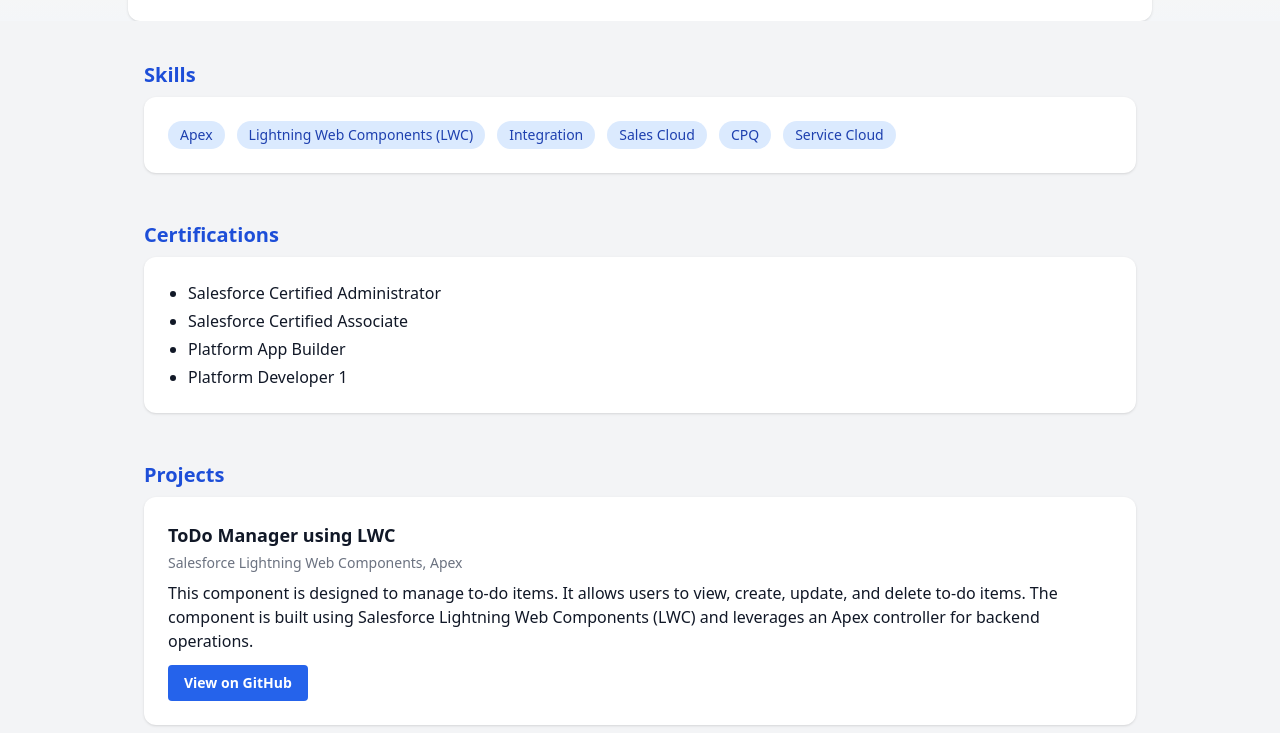
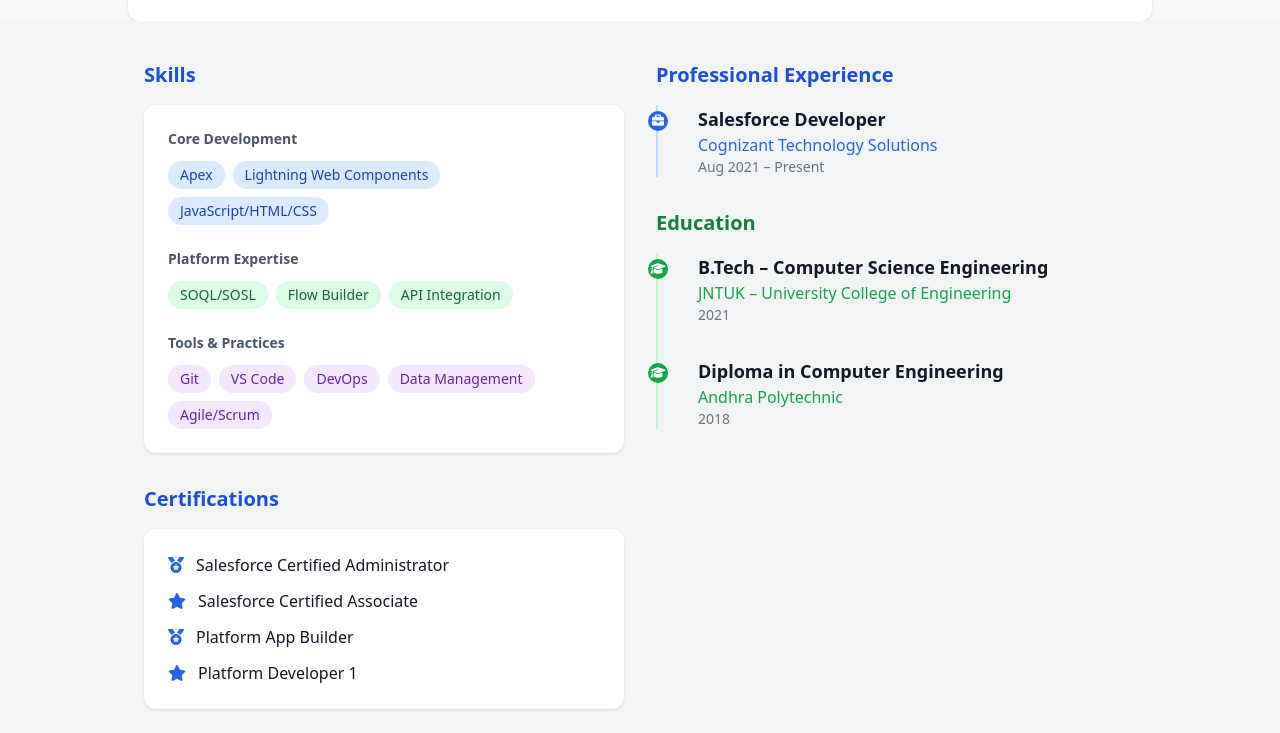
Before and after one commit to josephkishoresfdev/JosephKishorePortfolio, a plain HTML site: page index.html in a window 1280 px wide. Shown: the part 527-1260 px from the top of the page. Drawn offline with nearby package versions, Linux system fonts and the light colour scheme.

Commit message:
Update index.html for version2

```diff
--- a/index.html
+++ b/index.html
@@ -111,29 +111,127 @@
     </div>
     <!-- Skills Section -->
     <main class="relative max-w-5xl mx-auto px-4 py-10 space-y-12">
+        <!-- Main two-column layout -->
+        <div class="flex flex-col md:flex-row md:space-x-8 space-y-8 md:space-y-0">
+            <!-- Left Column: Skills & Certifications -->
+            <div class="md:w-1/2 space-y-8">
+                <!-- Skills section -->
                 <section>
-            <h2 class="text-xl font-semibold mb-2 text-blue-700">Skills</h2>
-            <div class="bg-white rounded-xl shadow p-6 flex flex-wrap gap-3">
-                <span class="bg-blue-100 text-blue-800 font-medium px-3 py-1 rounded-full text-sm">Apex</span>
-                <span class="bg-blue-100 text-blue-800 font-medium px-3 py-1 rounded-full text-sm">Lightning Web
-                    Components (LWC)</span>
-                <span class="bg-blue-100 text-blue-800 font-medium px-3 py-1 rounded-full text-sm">Integration</span>
-                <span class="bg-blue-100 text-blue-800 font-medium px-3 py-1 rounded-full text-sm">Sales Cloud</span>
-                <span class="bg-blue-100 text-blue-800 font-medium px-3 py-1 rounded-full text-sm">CPQ</span>
-                <span class="bg-blue-100 text-blue-800 font-medium px-3 py-1 rounded-full text-sm">Service Cloud</span>
+                    <h2 class="text-xl font-semibold mb-4 text-blue-700">Skills</h2>
+                    <div class="bg-white rounded-xl shadow p-6">
+                        <!-- Core Development Skills -->
+                        <div class="mb-6">
+                            <h3 class="text-sm font-semibold text-gray-600 mb-3">Core Development</h3>
+                            <div class="flex flex-wrap gap-2">
+                                <span class="bg-blue-100 text-blue-800 font-medium px-3 py-1 rounded-full text-sm">Apex
+                                </span>
+                                <span class="bg-blue-100 text-blue-800 font-medium px-3 py-1 rounded-full text-sm">Lightning
+                                    Web Components</span>
+                                <span class="bg-blue-100 text-blue-800 font-medium px-3 py-1 rounded-full text-sm">JavaScript/HTML/CSS
+                                </span>
+                            </div>
+                        </div>
+
+                        <!-- Platform Expertise -->
+                        <div class="mb-6">
+                            <h3 class="text-sm font-semibold text-gray-600 mb-3">Platform Expertise</h3>
+                            <div class="flex flex-wrap gap-2">
+                                <span class="bg-green-100 text-green-800 font-medium px-3 py-1 rounded-full text-sm">SOQL/SOSL
+                                </span>
+                                <span class="bg-green-100 text-green-800 font-medium px-3 py-1 rounded-full text-sm">Flow
+                                    Builder</span>
+                                <span class="bg-green-100 text-green-800 font-medium px-3 py-1 rounded-full text-sm">API
+                                    Integration</span>
+                            </div>
+                        </div>
+
+                        <!-- Tools & Practices -->
+                        <div>
+                            <h3 class="text-sm font-semibold text-gray-600 mb-3">Tools & Practices</h3>
+                            <div class="flex flex-wrap gap-2">
+                                <span class="bg-purple-100 text-purple-800 font-medium px-3 py-1 rounded-full text-sm">Git</span>
+                                <span class="bg-purple-100 text-purple-800 font-medium px-3 py-1 rounded-full text-sm">VS Code</span>
+                                <span class="bg-purple-100 text-purple-800 font-medium px-3 py-1 rounded-full text-sm">DevOps</span>
+                                <span class="bg-purple-100 text-purple-800 font-medium px-3 py-1 rounded-full text-sm">Data Management</span>
+                                <span class="bg-purple-100 text-purple-800 font-medium px-3 py-1 rounded-full text-sm">Agile/Scrum</span>
+                            </div>
+                        </div>
                     </div>
                 </section>
+
+                <!-- Certifications section -->
                 <section>
-            <h2 class="text-xl font-semibold mb-2 text-blue-700">Certifications</h2>
+                    <h2 class="text-xl font-semibold mb-4 text-blue-700">Certifications</h2>
                     <div class="bg-white rounded-xl shadow p-6">
-                <ul class="list-disc pl-5 space-y-1">
-                    <li>Salesforce Certified Administrator</li>
-                    <li>Salesforce Certified Associate</li>
-                    <li>Platform App Builder</li>
-                    <li>Platform Developer 1</li>
+                        <ul class="space-y-3">
+                            <li class="flex items-center gap-3">
+                                <i class="fa fa-medal text-blue-600"></i>
+                                <span>Salesforce Certified Administrator</span>
+                            </li>
+                            <li class="flex items-center gap-3">
+                                <i class="fa fa-star text-blue-600"></i>
+                                <span>Salesforce Certified Associate</span>
+                            </li>
+                            <li class="flex items-center gap-3">
+                                <i class="fa fa-medal text-blue-600"></i>
+                                <span>Platform App Builder</span>
+                            </li>
+                            <li class="flex items-center gap-3">
+                                <i class="fa fa-star text-blue-600"></i>
+                                <span>Platform Developer 1</span>
+                            </li>
                         </ul>
                     </div>
                 </section>
+            </div>
+
+            <!-- Right Column: Experience & Education -->
+            <div class="md:w-1/2 space-y-8">
+                <!-- Experience Timeline -->
+                <section>
+                    <h2 class="text-xl font-semibold mb-4 text-blue-700 px-6 md:px-0">Professional Experience</h2>
+                    <div class="relative pl-6 border-l-2 border-blue-200 mx-6 md:mx-0">
+                        <div class="mb-8">
+                            <div class="absolute -left-2.5 mt-1.5 w-5 h-5 bg-blue-600 rounded-full flex items-center justify-center">
+                                <i class="fas fa-briefcase text-white text-xs"></i>
+                            </div>
+                            <div class="pl-4">
+                                <h3 class="font-semibold text-lg">Salesforce Developer</h3>
+                                <div class="text-blue-600 font-medium">Cognizant Technology Solutions</div>
+                                <div class="text-sm text-gray-500">Aug 2021 – Present</div>
+                            </div>
+                        </div>
+                    </div>
+                </section>
+
+                <!-- Education Timeline -->
+                <section>
+                    <h2 class="text-xl font-semibold mb-4 text-green-700 px-6 md:px-0">Education</h2>
+                    <div class="relative pl-6 border-l-2 border-green-200 mx-6 md:mx-0">
+                        <div class="mb-8">
+                            <div class="absolute -left-2.5 mt-1.5 w-5 h-5 bg-green-600 rounded-full flex items-center justify-center">
+                                <i class="fas fa-graduation-cap text-white text-xs"></i>
+                            </div>
+                            <div class="pl-4">
+                                <h3 class="font-semibold text-lg">B.Tech – Computer Science Engineering</h3>
+                                <div class="text-green-600 font-medium">JNTUK – University College of Engineering</div>
+                                <div class="text-sm text-gray-500">2021</div>
+                            </div>
+                        </div>
+                        <div>
+                            <div class="absolute -left-2.5 mt-1.5 w-5 h-5 bg-green-600 rounded-full flex items-center justify-center">
+                                <i class="fas fa-graduation-cap text-white text-xs"></i>
+                            </div>
+                            <div class="pl-4">
+                                <h3 class="font-semibold text-lg">Diploma in Computer Engineering</h3>
+                                <div class="text-green-600 font-medium">Andhra Polytechnic</div>
+                                <div class="text-sm text-gray-500">2018</div>
+                            </div>
+                        </div>
+                    </div>
+                </section>
+            </div>
+        </div>
         <section>
             <h2 class="text-xl font-semibold mb-2 text-blue-700">Projects</h2>
             <div class="bg-white rounded-xl shadow p-6">
```
Lines whose indentation alone changed are shown as unchanged.
